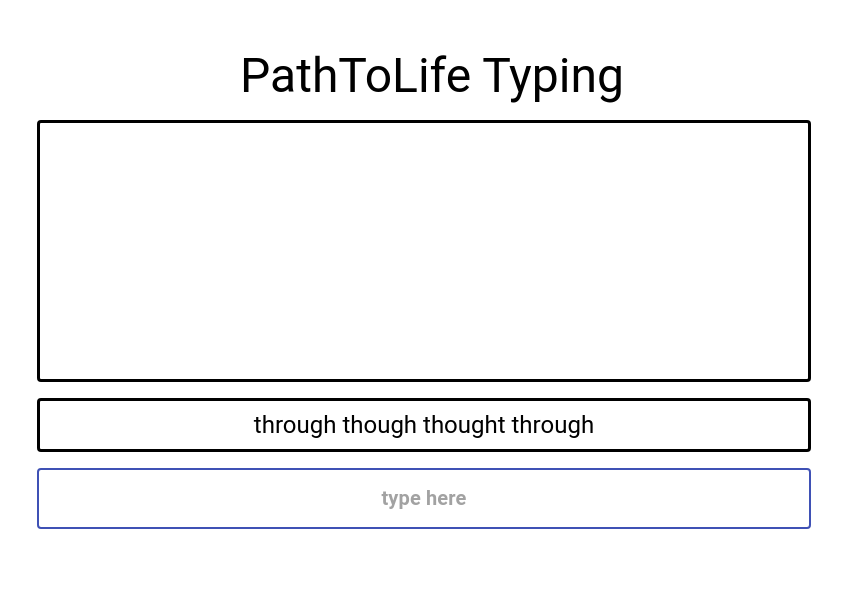
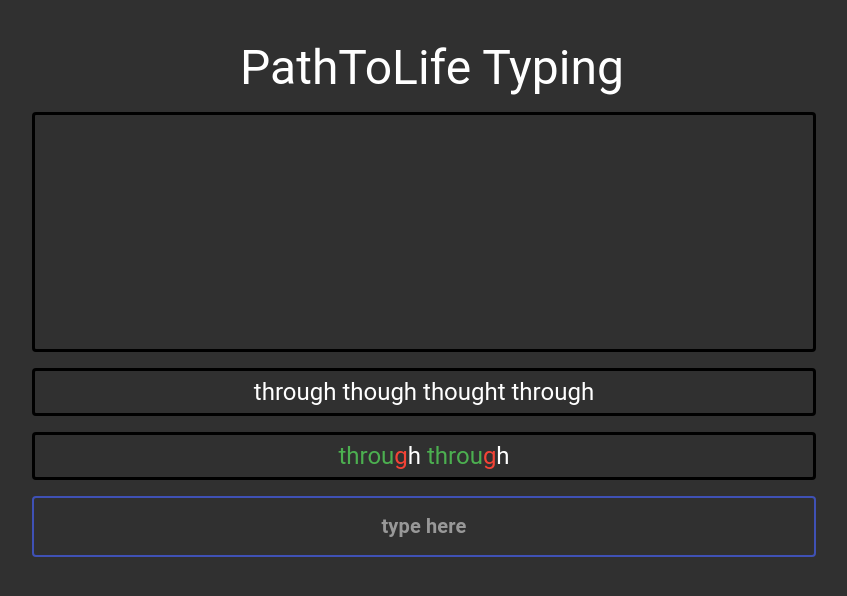
Before and after one commit to PathToLife/pathtolife-typing, a React (Create React App) app: page / in a window 1280 px wide. Shown: the top 596 px of the page, without its empty margins (208-1055 px from the left). Built offline with nearby package versions, Linux system fonts and the light colour scheme.

Commit message:
add colored word display component

```diff
--- a/src/App.tsx
+++ b/src/App.tsx
@@ -1,49 +1,17 @@
-import {
-    AppBar,
-    Container,
-    createStyles,
-    Grid,
-    makeStyles,
-    Typography,
-} from '@material-ui/core'
+
 import React from 'react'
-import { TypingMain } from './components/typing/TypingMain'
-
-const styles = makeStyles((theme) =>
-    createStyles({
-        mainContainer: {
-            paddingTop: theme.spacing(5),
-            display: 'flex',
-        },
-        typingContainer: {
-          width: '100%',
-          [theme.breakpoints.up('md')]: {
-            width: '65%'
-          },
-        },
-    })
-)
+import { MainPage } from './pages/MainPage'
+import { ThemeProvider, CssBaseline } from '@material-ui/core'
+import { darkTheme } from './styles/theme'
 
 export const App: React.FC = () => {
-    const classes = styles()
+
     return (
-        <>
-            <AppBar />
-            <Container className={classes.mainContainer}>
-                <Grid container spacing={2} justify="center">
-                    <Grid item container justify="center" xs={12}>
-                        <Typography variant={'h3'}>
-                            PathToLife Typing
-                        </Typography>
-                    </Grid>
-                    <Grid item container justify="center" xs={12}>
-                        <div className={classes.typingContainer}>
-                            <TypingMain/>
-                        </div>
-                    </Grid>
-                </Grid>
-            </Container>
-        </>
+        <ThemeProvider theme={darkTheme}>
+            <CssBaseline />
+            <MainPage/>
+        </ThemeProvider>
+
     )
 }
 
--- /dev/null
+++ b/src/components/typing/TypingCurrentWordsDisplay.tsx
@@ -0,0 +1,73 @@
+import { createStyles, makeStyles } from '@material-ui/core'
+import React from 'react'
+import { red, green } from '@material-ui/core/colors'
+import clsx from 'clsx'
+import { IWordDisplay } from './TypingInterfaces'
+
+const styles = makeStyles((theme) =>
+    createStyles({
+        correctLetter: {
+            color: green[500],
+        },
+        incorrectLetter: {
+            color: red[500],
+        },
+    })
+)
+
+interface TypingWordsDisplayProps {
+    word: IWordDisplay
+}
+export const TypingWordDisplay: React.FC<TypingWordsDisplayProps> = (props) => {
+    const { word } = props
+
+    const classes = styles()
+
+    return (
+        <>
+            {word.letters.map((letter, index) => {
+                return (
+                    <span
+                        key={index}
+                        className={clsx(
+                            letter.status === 'correct' &&
+                                classes.correctLetter,
+                            letter.status === 'incorrect' &&
+                                classes.incorrectLetter
+                        )}
+                    >
+                        {letter.letter}
+                    </span>
+                )
+            })}
+        </>
+    )
+}
+
+interface TypingCurrentDisplayProps {
+    words: IWordDisplay[]
+}
+
+export const TypingCurrentWordsDisplay: React.FC<TypingCurrentDisplayProps> = (
+    props
+) => {
+    const { words } = props
+
+    const render = (): JSX.Element[] | null => {
+        const wordsJSX = words.map((word, index) => {
+            return <TypingWordDisplay word={word} key={index} />
+        })
+
+        const withSpaces = wordsJSX.reduce(
+            (accu: JSX.Element[] | null, elem, i) => {
+                if (accu === null) return [elem]
+                return [...accu, <span key={`space-${i}`}> </span>, elem]
+            },
+            null
+        )
+
+        return withSpaces
+    }
+
+    return <>{render()}</>
+}
--- /dev/null
+++ b/src/components/typing/TypingInterfaces.ts
@@ -0,0 +1,13 @@
+
+
+export type TLetterStatus = 'correct' | 'incorrect' | 'pending'
+
+export interface ILetterDisplay {
+    letter: string
+    status: TLetterStatus
+}
+
+export interface IWordDisplay {
+    word: string
+    letters: ILetterDisplay[]
+}
--- a/src/components/typing/TypingMain.tsx
+++ b/src/components/typing/TypingMain.tsx
@@ -8,6 +8,7 @@ import {
 } from '@material-ui/core'
 import React, { useRef, useState } from 'react'
 import clsx from 'clsx'
+import { TypingCurrentWordsDisplay } from './TypingCurrentWordsDisplay'
 
 const styles = makeStyles((theme) =>
     createStyles({
@@ -59,7 +60,9 @@ export const TypingMain: React.FC = () => {
     const textEndRef = useRef<HTMLDivElement>(null)
 
     const [textInput, setTextInput] = useState('')
-    const [targetLine, setTargetLine] = useState('through though thought through')
+    const [targetLine, setTargetLine] = useState(
+        'through though thought through'
+    )
     const [textDisplay, setTextDisplay] = useState<string[]>([])
 
     const [greenEnabled, setGreenEnabled] = useState(false)
@@ -95,7 +98,6 @@ export const TypingMain: React.FC = () => {
             }
 
             setTextInput('')
-
             scrollToBottom()
         }
     }
@@ -124,7 +126,83 @@ export const TypingMain: React.FC = () => {
             </Grid>
             <Grid item container justify="center" xs={12}>
                 <div className={classes.currentTargetTextDisplay}>
-                    <Typography variant='h5'>{targetLine}</Typography>
+                    <Typography variant="h5">{targetLine}</Typography>
+                </div>
+            </Grid>
+            <Grid item container justify="center" xs={12}>
+                <div className={classes.currentTargetTextDisplay}>
+                    <Typography variant="h5">
+                        <TypingCurrentWordsDisplay
+                            words={[
+                                {
+                                    letters: [
+                                        {
+                                            letter: 't',
+                                            status: 'correct',
+                                        },
+                                        {
+                                            letter: 'h',
+                                            status: 'correct',
+                                        },
+                                        {
+                                            letter: 'r',
+                                            status: 'correct',
+                                        },
+                                        {
+                                            letter: 'o',
+                                            status: 'correct',
+                                        },
+                                        {
+                                            letter: 'u',
+                                            status: 'correct',
+                                        },
+                                        {
+                                            letter: 'g',
+                                            status: 'incorrect',
+                                        },
+                                        {
+                                            letter: 'h',
+                                            status: 'pending',
+                                        },
+                                    ],
+                                    word: 'through',
+                                },
+                                {
+                                    letters: [
+                                        {
+                                            letter: 't',
+                                            status: 'correct',
+                                        },
+                                        {
+                                            letter: 'h',
+                                            status: 'correct',
+                                        },
+                                        {
+                                            letter: 'r',
+                                            status: 'correct',
+                                        },
+                                        {
+                                            letter: 'o',
+                                            status: 'correct',
+                                        },
+                                        {
+                                            letter: 'u',
+                                            status: 'correct',
+                                        },
+                                        {
+                                            letter: 'g',
+                                            status: 'incorrect',
+                                        },
+                                        {
+                                            letter: 'h',
+                                            status: 'pending',
+                                        },
+                                    ],
+                                    word: 'through',
+                                }
+                            ]}
+                        />
+                    </Typography>
                 </div>
             </Grid>
             <Grid item container justify="center" xs={12}>
@@ -135,7 +213,7 @@ export const TypingMain: React.FC = () => {
                     variant="outlined"
                     InputProps={{
                         classes: {
-                            input: classes.textInput
+                            input: classes.textInput,
                         },
                     }}
                     value={textInput}
--- a/src/index.tsx
+++ b/src/index.tsx
@@ -1,15 +1,11 @@
-import { ThemeProvider } from '@material-ui/core'
 import React from 'react'
 import ReactDOM from 'react-dom'
 import App from './App'
 import reportWebVitals from './reportWebVitals'
-import { theme } from './styles/theme'
 
 ReactDOM.render(
     <React.StrictMode>
-        <ThemeProvider theme={theme}>
-            <App />
-        </ThemeProvider>
+        <App />
     </React.StrictMode>,
     document.getElementById('root')
 )
--- /dev/null
+++ b/src/pages/MainPage.tsx
@@ -0,0 +1,44 @@
+import {
+    Container,
+    Grid,
+    Typography,
+    makeStyles,
+    createStyles,
+} from '@material-ui/core'
+import React from 'react'
+
+import { TypingMain } from '../components/typing/TypingMain'
+
+const styles = makeStyles((theme) =>
+    createStyles({
+        mainContainer: {
+            paddingTop: theme.spacing(5),
+            display: 'flex',
+        },
+        typingContainer: {
+            width: '100%',
+            [theme.breakpoints.up('md')]: {
+                width: '65%',
+            },
+        },
+    })
+)
+
+export const MainPage: React.FC = () => {
+    const classes = styles()
+
+    return (
+        <Container className={classes.mainContainer}>
+            <Grid container spacing={2} justify="center">
+                <Grid item container justify="center" xs={12}>
+                    <Typography variant={'h3'}>PathToLife Typing</Typography>
+                </Grid>
+                <Grid item container justify="center" xs={12}>
+                    <div className={classes.typingContainer}>
+                        <TypingMain />
+                    </div>
+                </Grid>
+            </Grid>
+        </Container>
+    )
+}
--- /dev/null
+++ b/src/react-app-env.d.ts
@@ -0,0 +1 @@
+/// <reference types="react-scripts" />
--- a/src/styles/theme.ts
+++ b/src/styles/theme.ts
@@ -1,6 +1,13 @@
-import { createMuiTheme } from "@material-ui/core";
+import { createMuiTheme } from '@material-ui/core'
 
+export const darkTheme = createMuiTheme({
+    palette: {
+        type: 'dark',
+    },
+})
 
-export const theme = createMuiTheme({
-
+export const lightTheme = createMuiTheme({
+    palette: {
+        type: 'light',
+    },
 })
```
Also changed, not shown: 1 other file (tests, documents, lock files or other folders).
